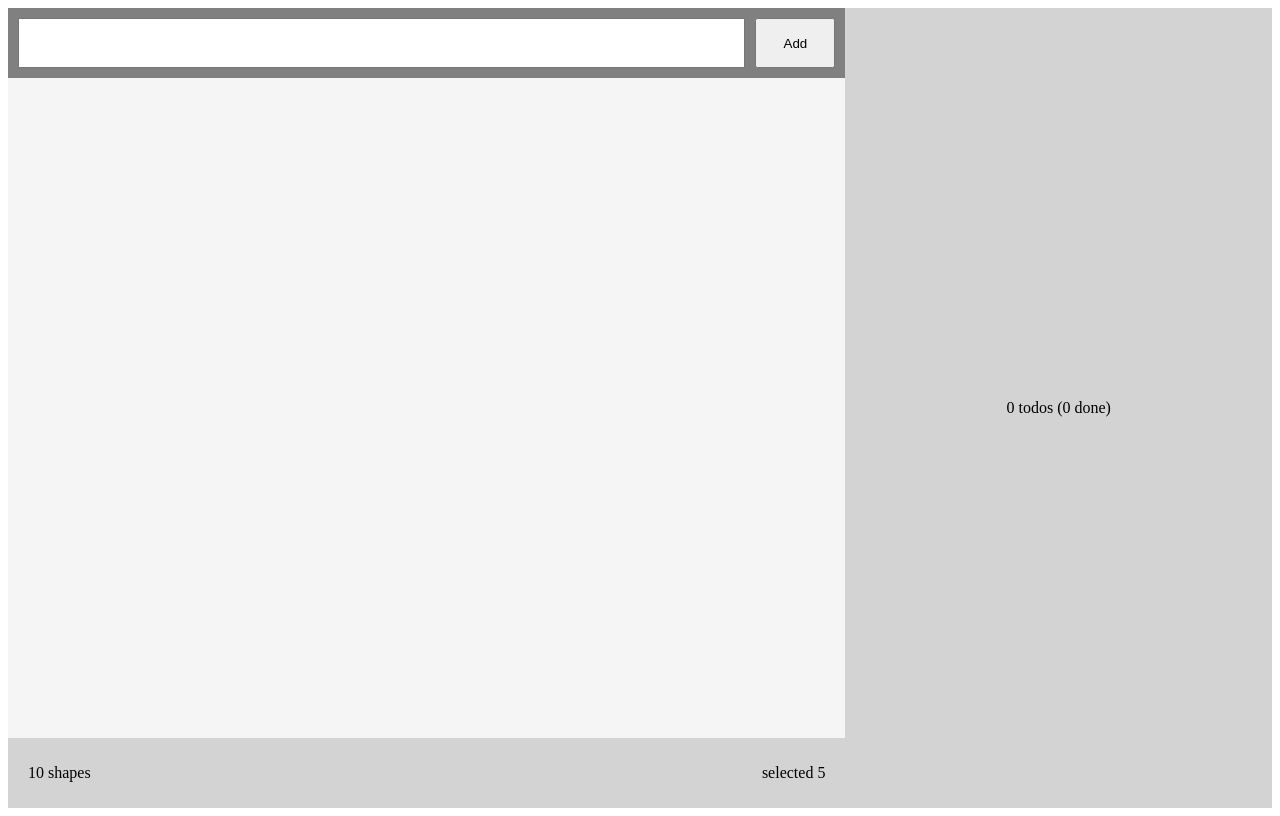
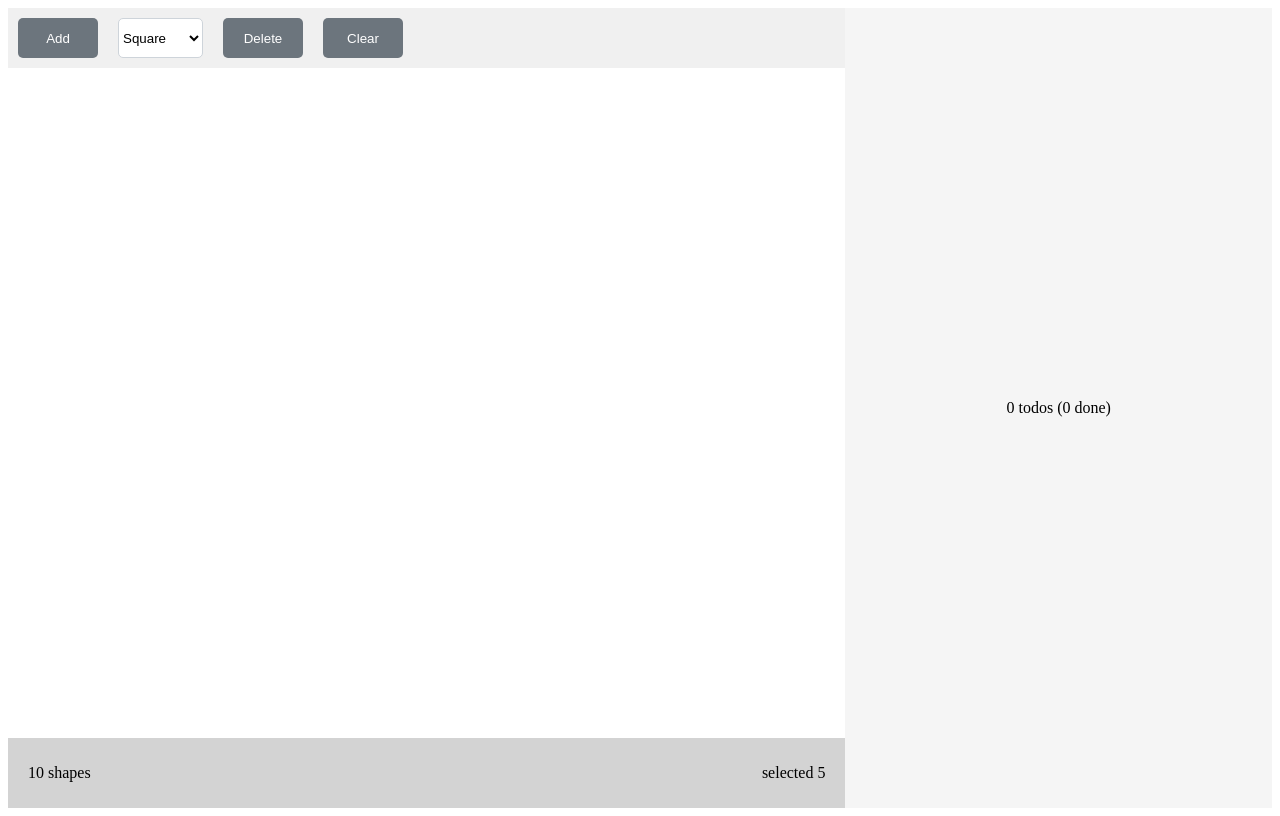
Before and after one commit to Lance-Tsui/typescript, a Preact app in the folder a4/: page / in a window 1280 px wide. Built offline with nearby package versions, Linux system fonts and the light colour scheme.

Commit message:
a4 submission 4

```diff
--- a/a4/src/Form.css
+++ b/a4/src/Form.css
@@ -1,15 +1,34 @@
-div#form {
-  background-color: gray;
+#toolbar {
+  display: flex;
+  align-items: center;
+  gap: 20px; /* Adjust the space between elements */
   padding: 10px;
-  display: flex;
-  gap: 10px;
-  height: 50px;
+  background-color: #f0f0f0; /* Light grey background */
 }
 
-div#form > input[type="text"] {
-  flex: 1;
+#toolbar button {
+  width: 80px; /* Fixed width for buttons */
+  height: 40px; /* Adjust height as needed */
+  background-color: #6c757d; /* Changed to Bootstrap's grey */
+  color: white;
+  border: none;
+  border-radius: 5px;
+  cursor: pointer;
 }
 
-div#form > button {
-  width: 80px;
+#toolbar button:hover {
+  opacity: 0.8;
 }
+
+#toolbar select {
+  width: 85px; /* Width as per your specification */
+  height: 40px; /* Match the button height */
+  border: 1px solid #ced4da; /* Similar to Bootstrap's form elements */
+  border-radius: 5px;
+  background-color: white;
+}
+
+/* Adjustments for options for better visual consistency */
+#toolbar select option {
+  padding: 5px 0;
+}
--- a/a4/src/Form.tsx
+++ b/a4/src/Form.tsx
@@ -1,37 +1,46 @@
-import { useRef } from "preact/hooks";
-
+import { useState } from 'preact/hooks';
 import "./Form.css";
-
 import * as State from "./state";
 
 type FormProps = {
   editId: number | null;
-  initialValue?: string;
 };
 
-export default function Form({ editId, initialValue }: FormProps) {
-  // reference hook for input element
-  const inputRef = useRef<HTMLInputElement>(null);
+export default function Form({ editId }: FormProps) {
+  const [shape, setShape] = useState<string>("Square");
 
-  function handleSubmit(e: Event) {
-    // get input element value using ref hook
-    const inputValue = inputRef.current?.value;
-    if (inputValue === undefined) return;
-
-    if (editId) {
-      State.updateTodo(editId, { task: inputValue });
-    } else {
-      State.addTodo(inputValue);
-    }
+  function handleAdd() {
+    // Assuming addTodo expects an object with shape and potentially other data
+    State.addTodo({ shape });
     State.selectedTodoId.value = null;
   }
 
+  function handleShapeChange(e: Event) {
+    const target = e.target as HTMLSelectElement;
+    setShape(target.value);
+  }
+
+  function handleDelete() {
+    // Implement delete logic here
+    console.log("Delete action for", editId);
+  }
+
+  function handleClear() {
+    // Implement clear logic here
+    console.log("Clear action");
+  }
+
   return (
-    <div id="form">
-      <input type="text" ref={inputRef} value={initialValue || ""} />
-      <button onClick={handleSubmit}>
-        {editId ? "Update" : "Add"}
-      </button>
+    <div id="toolbar">
+      <button onClick={handleAdd}>Add</button>
+      <select value={shape} onChange={handleShapeChange}>
+        <option value="Square">Square</option>
+        <option value="Star">Star</option>
+        <option value="Bullseye">Bullseye</option>
+        <option value="Cat">Cat</option>
+      </select>
+      <button onClick={handleDelete}>Delete</button>
+      <button onClick={handleClear}>Clear</button>
     </div>
   );
 }
--- a/a4/src/Info.css
+++ b/a4/src/Info.css
@@ -1,7 +1,7 @@
 /* styles for Info */
 
 div#info {
-  background-color: lightgray;
+  background-color: whitesmoke;
   width: 33.33vw;
   display: flex;
   align-items: center;
--- a/a4/src/List.css
+++ b/a4/src/List.css
@@ -1,5 +1,5 @@
 div#list {
-  background-color: whitesmoke;
+  background-color: white;
   flex: 1;
   overflow: scroll;
 }
```
